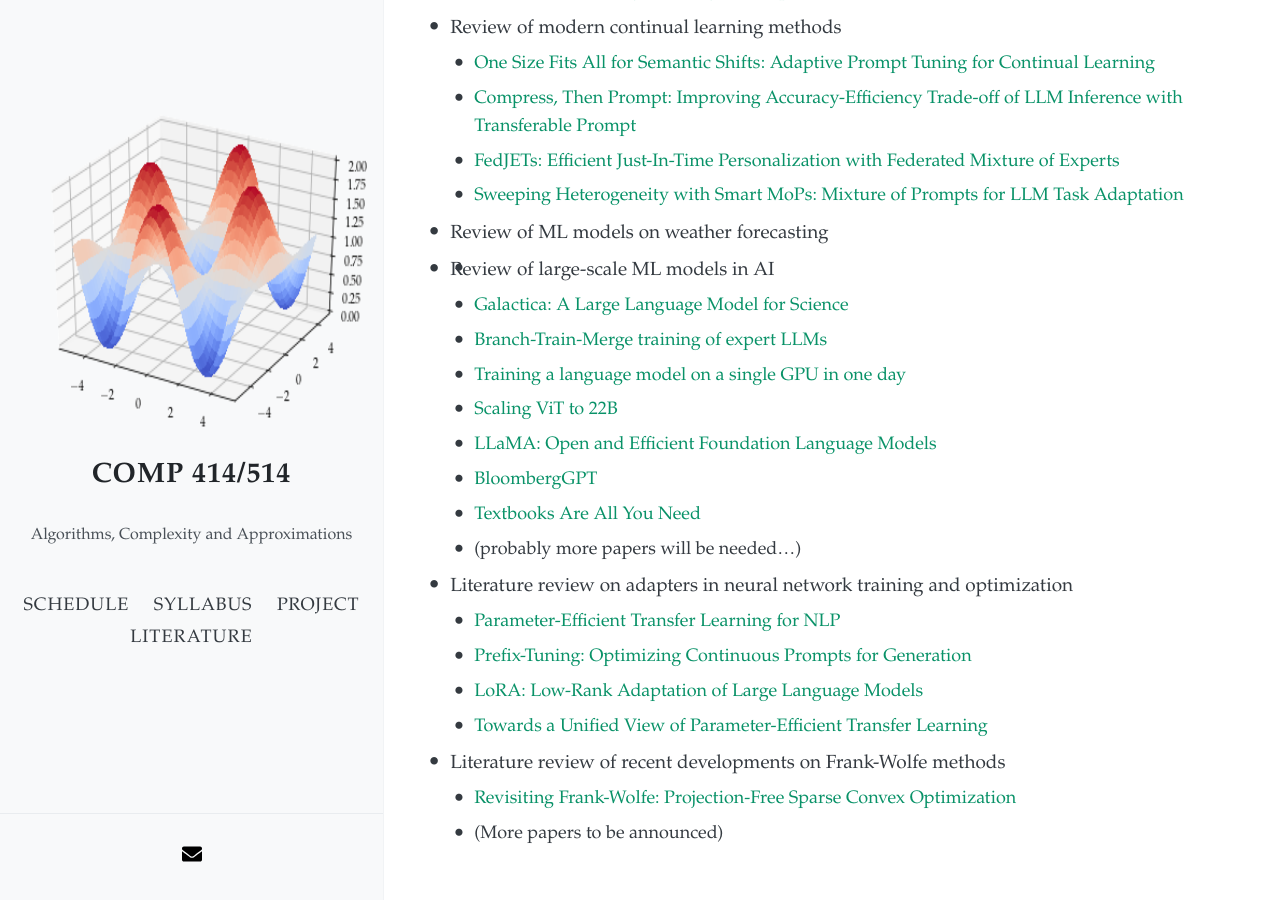
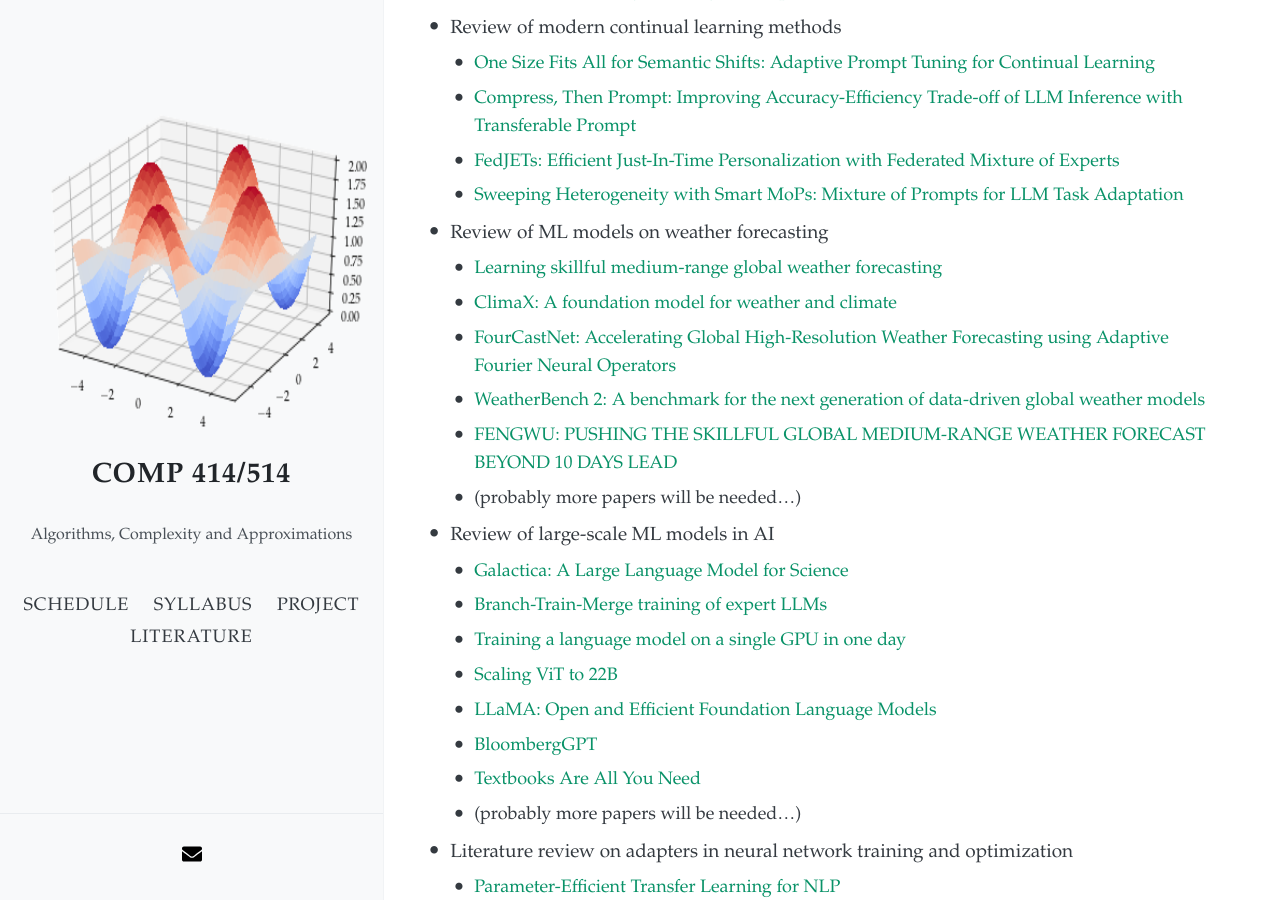
Before and after one commit to akyrillidis/comp414-514, a Jekyll site: the page built from project.md, in a window 1280 px wide and 900 px high, scrolled down 2587 px. Built offline with Jekyll 4.4.1, drawn with Linux system fonts in a browser that asks for light colours; nearby versions of some CDN libraries.

Commit message:
Update project.md

```diff
--- a/project.md
+++ b/project.md
@@ -84,7 +84,13 @@
   - [Sweeping Heterogeneity with Smart MoPs: Mixture of Prompts for LLM Task Adaptation](https://arxiv.org/pdf/2310.02842.pdf)
 
 - Review of ML models on weather forecasting
-  - []()
+  - [Learning skillful medium-range global weather forecasting](https://arxiv.org/pdf/2212.12794.pdf)
+  - [ClimaX: A foundation model for weather and climate](https://arxiv.org/pdf/2301.10343.pdf)
+  - [FourCastNet: Accelerating Global High-Resolution Weather Forecasting using Adaptive Fourier Neural Operators](https://arxiv.org/pdf/2208.05419.pdf)
+  - [WeatherBench 2: A benchmark for the next generation of data-driven global weather models](https://arxiv.org/pdf/2308.15560.pdf)
+  - [FENGWU: PUSHING THE SKILLFUL GLOBAL MEDIUM-RANGE WEATHER FORECAST BEYOND 10 DAYS LEAD](https://arxiv.org/pdf/2304.02948.pdf)
+  - (probably more papers will be needed...)
+
 
 - Review of large-scale ML models in AI
   - [Galactica: A Large Language Model for Science](https://arxiv.org/pdf/2211.09085.pdf)
```
